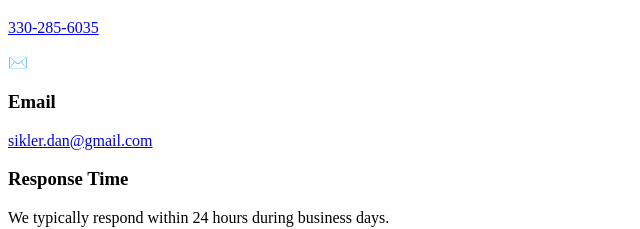
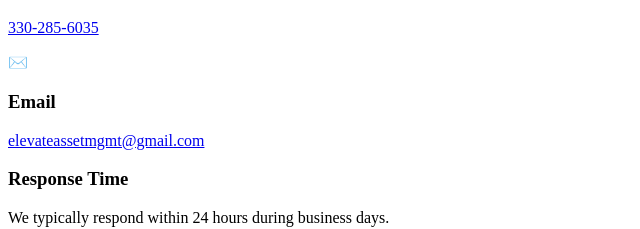
Before and after one commit to dsikler/elevate-asset-management, a React (Vite) app: page /contact in a window 1280 px wide. Shown: the part 780-1009 px from the top of the page, without its empty margins (0-640 px from the left). Built offline with nearby package versions, Linux system fonts and the light colour scheme; the HTML template or start-up script is replaced by a standard one.

Commit message:
Update contact email

```diff
--- a/src/pages/Contact.jsx
+++ b/src/pages/Contact.jsx
@@ -19,7 +19,7 @@ function Contact() {
     e.preventDefault()
     // In a real application, you would send this to a backend
     // For now, we'll use mailto as a fallback
-    const mailtoLink = `mailto:sikler.dan@gmail.com?subject=Contact from ${formData.name}&body=${encodeURIComponent(formData.message)}\n\nFrom: ${formData.email}`
+    const mailtoLink = `mailto:elevateassetmgmt@gmail.com?subject=Contact from ${formData.name}&body=${encodeURIComponent(formData.message)}\n\nFrom: ${formData.email}`
     window.location.href = mailtoLink
     setFormStatus('Thank you! Your message has been sent.')
     setFormData({ name: '', email: '', message: '' })
@@ -61,7 +61,7 @@ function Contact() {
                   <div className="contact-icon">✉️</div>
                   <div>
                     <h3>Email</h3>
-                    <p><a href="mailto:sikler.dan@gmail.com">sikler.dan@gmail.com</a></p>
+                    <p><a href="mailto:elevateassetmgmt@gmail.com">elevateassetmgmt@gmail.com</a></p>
                   </div>
                 </div>
               </div>
```
